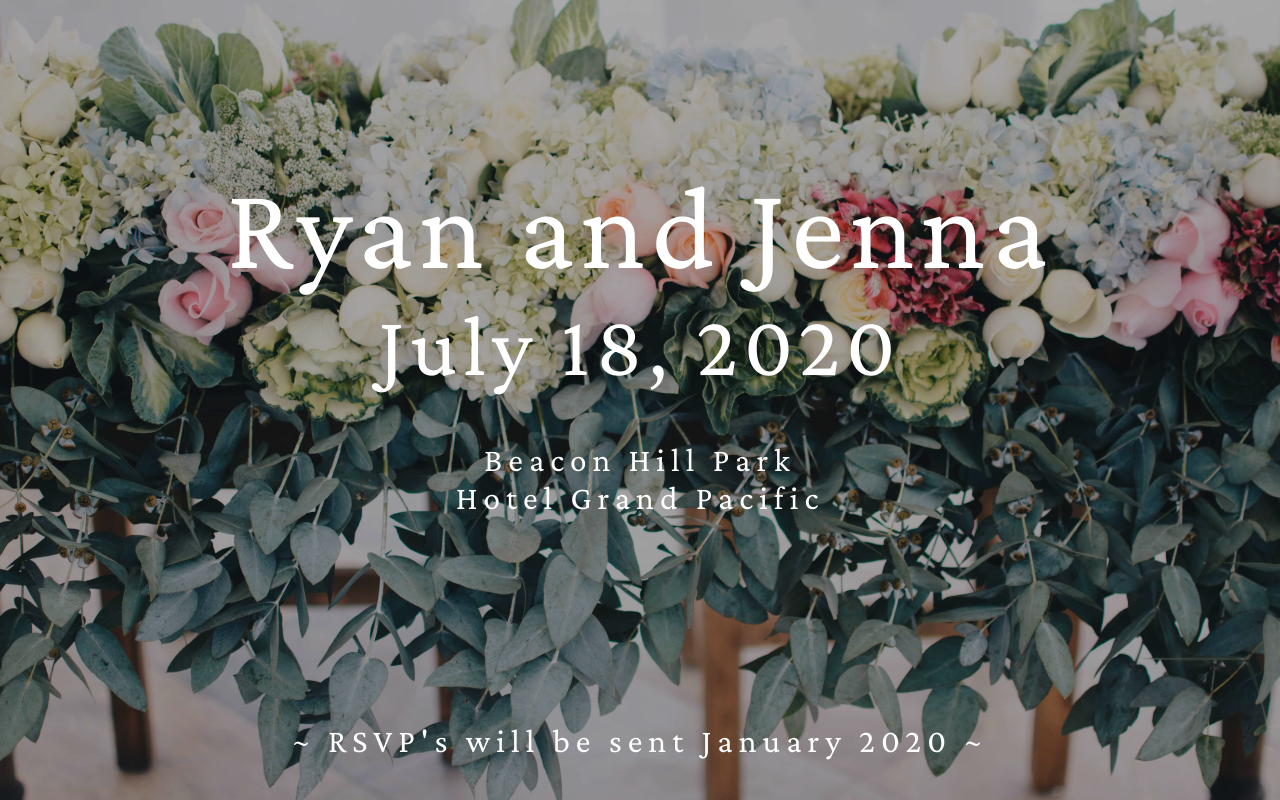
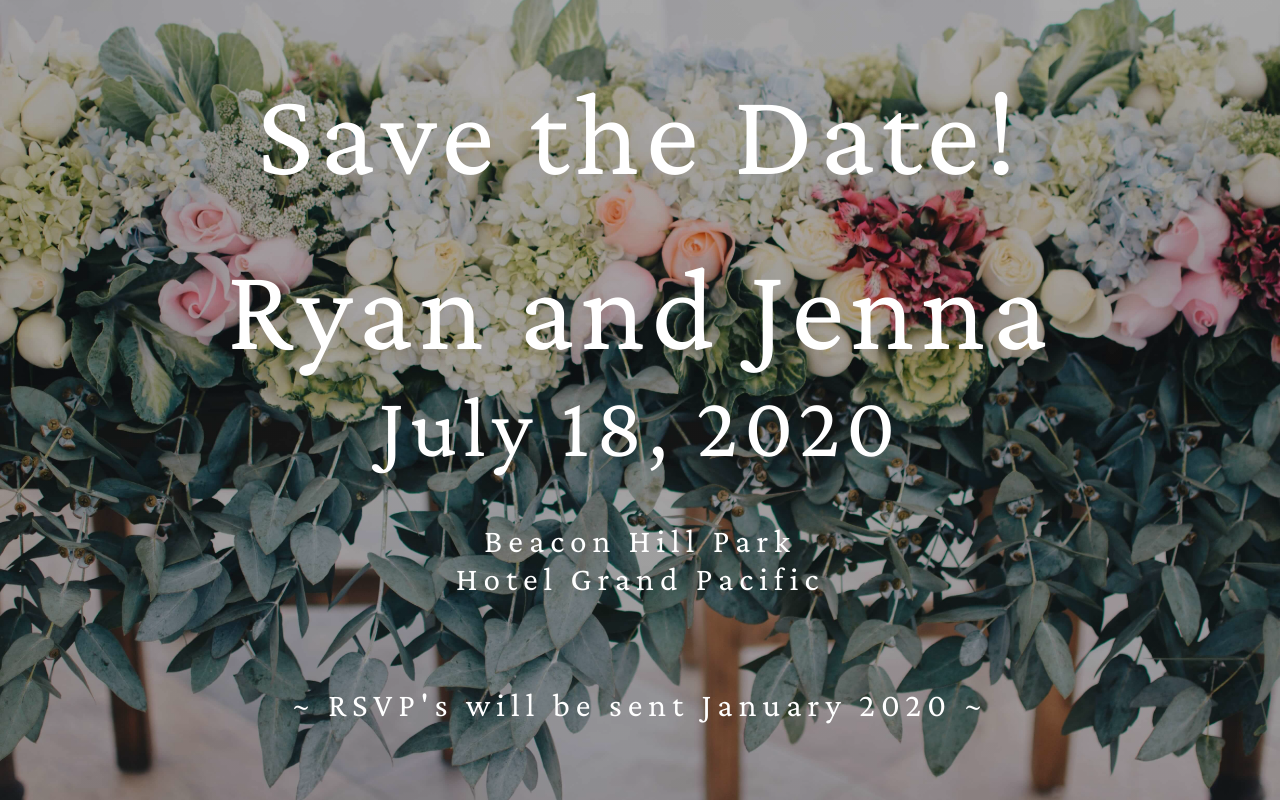
Before and after one commit to ryanwhite92/rsvp-api, a plain HTML site: page index.html in a window 1280 px wide. Drawn offline with nearby package versions, Linux system fonts and the light colour scheme; a web font is replaced by a local one.

Commit message:
Make content scrollable

```diff
--- a/index.html
+++ b/index.html
@@ -16,12 +16,13 @@
     <main>
       <div class="hero">
         <div class="hero__text-wrapper">
-          <h1 class="hero__title">Ryan and Jenna</h1>
-          <h2 class="hero__subtitle">July 18, 2020</h2>
-          <p class="hero__p">Beacon Hill Park</p>
-          <p class="hero__p">Hotel Grand Pacific</p>
+          <h1 class="hero__title">Save the Date!</h1>
+          <h2 class="hero__subtitle">Ryan and Jenna</h2>
+          <h3 class="hero__date">July 18, 2020</h3>
+          <p class="hero__location">Beacon Hill Park</p>
+          <p class="hero__location">Hotel Grand Pacific</p>
         </div>
-        <small class="hero__small">~ RSVP's will be sent January 2020 ~</small>
+        <small class="hero__rsvp">~ RSVP's will be sent January 2020 ~</small>
       </div>
     </main>
   </body>
--- a/style.css
+++ b/style.css
@@ -1,3 +1,9 @@
+* {
+  box-sizing: border-box;
+}
+main {
+  min-height: 100vh;
+}
 .hero {
   background: linear-gradient(rgba(0,0,0,.3), rgba(0,0,0,.3)), url(./assets/floral_c.jpg);
   background-position: center;
@@ -11,39 +17,44 @@
   flex-flow: row wrap;
   justify-content: center;
   align-items: center;
+  position: fixed;
+  overflow-y: auto;
   height: 100vh;
   width: 100vw;
   text-align: center;
 }
 .hero__text-wrapper {
-  display: flex;
-  flex-flow: column wrap;
-  justify-content: center;
-  align-items: center;
-  margin-top: -3em;
+  flex: 0 0 100%;
+  margin: 3.25rem 0;
 }
 .hero__title,
 .hero__subtitle,
-.hero__p,
-.hero__small {
+.hero__date,
+.hero__location,
+.hero__rsvp {
   font-weight: 400;
   margin: 0;
+  padding: 0 1rem;
 }
 .hero__title {
   font-size: 2.9em;
+  margin-bottom: 2.25rem;
 }
 .hero__subtitle {
+  font-size: 2.9em;
+}
+.hero__date {
   font-size: 2.1em;
   margin-bottom: 2.75rem;
 }
-.hero__small {
-  position: absolute;
-  bottom: 5%;
-}
-.hero__p,
-.hero__small {
+.hero__location,
+.hero__rsvp {
   font-family: 'Crimson Pro', sans-serif;
   font-size: .8em;
+}
+.hero__rsvp {
+  align-self: flex-end;
+  margin-bottom: 4.75rem;
 }
 @media all and (min-width: 576px) {
   .hero {
```
